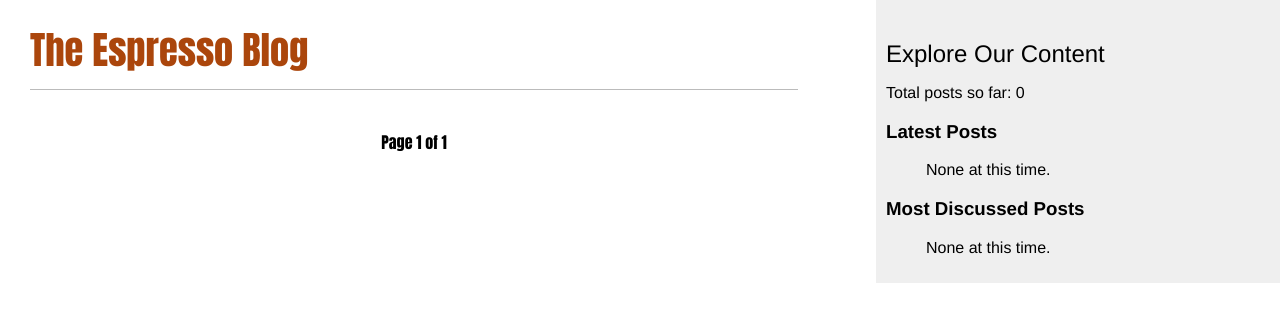
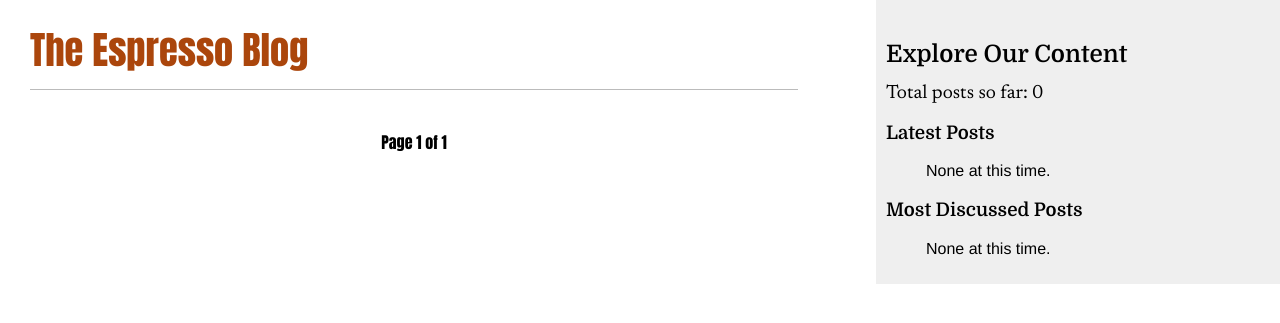
Before and after one commit to harsha-yuvaraj/Espresso-Django-Application, a Django app: page /blog/ in a window 1280 px wide. Shown: the top 323 px of the page. Run offline with Django 5.2, Linux system fonts and the light colour scheme; data that the repository does not hold is empty.

Commit message:
Sidebar aesthetics improved

```diff
--- a/Espresso-Blogs-Project/blog/templates/blog/base.html
+++ b/Espresso-Blogs-Project/blog/templates/blog/base.html
@@ -18,15 +18,17 @@
         {% endblock %}
     </div>
     <div id="sidebar">
-        <h2>Explore Our Content</h2>
+        <h2> <span class="domine-regular">Explore Our Content</span> </h2>
         <p>
-            Total posts so far: {% total_posts %}
+            <span class="newsreader-regular">
+                Total posts so far: {% total_posts %}
+            </span>
         </p>
 
-        <h3>Latest Posts</h3>
+        <h3> <span class="domine-regular">Latest Posts</span> </h3>
         {% show_latest_posts %}
 
-        <h3>Most Discussed Posts</h3>
+        <h3> <span class="domine-regular">Most Discussed Posts</span> </h3>
         {% get_most_commented_posts as most_commented_posts %}
         <ul>
             {% for post in most_commented_posts %}
```
